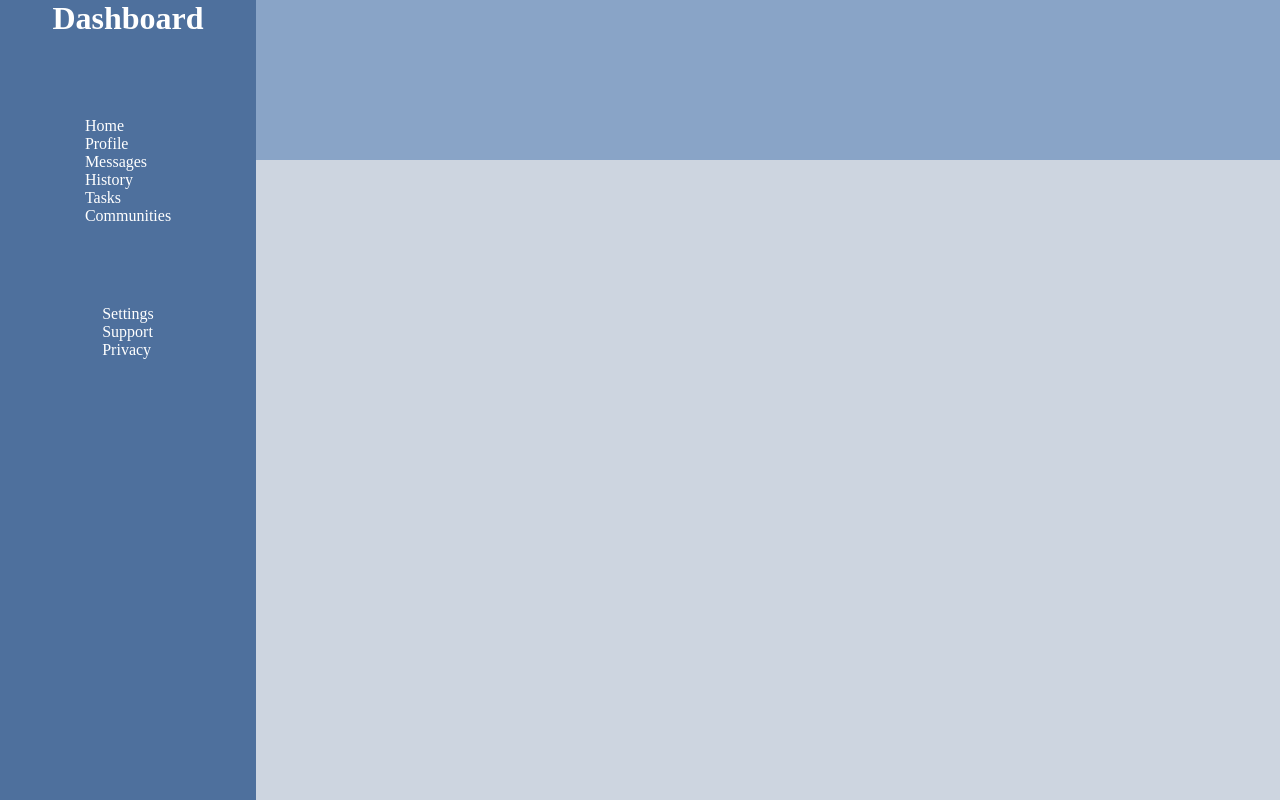
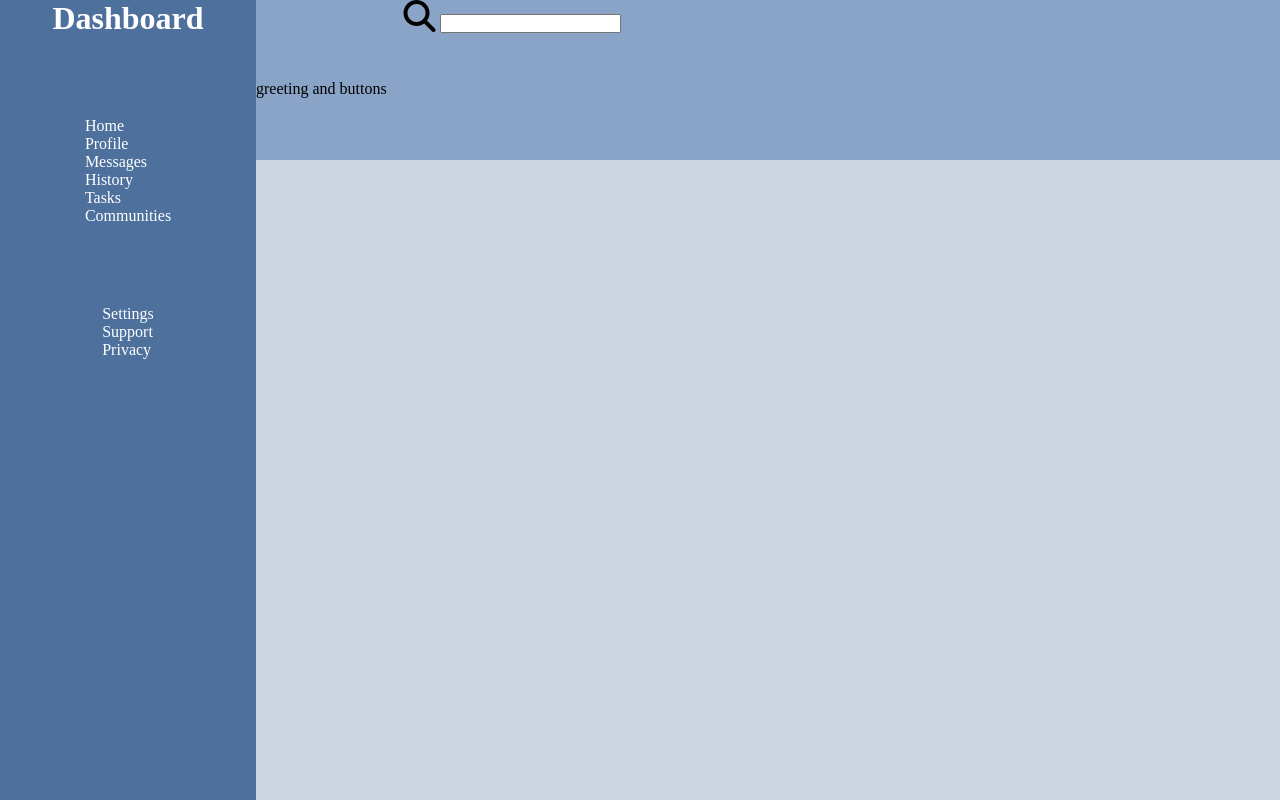
Before and after one commit to ryanortizwilliams/odin-dashboard, a plain HTML site: page index.html in a window 1280 px wide. Drawn offline with Linux system fonts and the light colour scheme.

Commit message:
Set up nav structure

```diff
--- a/index.html
+++ b/index.html
@@ -6,6 +6,10 @@
     <meta name="viewport" content="width=device-width, initial-scale=1.0" />
     <title>Odin Admin</title>
     <link rel="stylesheet" href="styles.css" />
+    <script
+      src="https://kit.fontawesome.com/2abed88443.js"
+      crossorigin="anonymous"
+    ></script>
   </head>
   <body>
     <div class="container">
@@ -30,7 +34,16 @@
           <li><a href="#">Privacy</a></li>
         </ul>
       </div>
-      <div class="nav"></div>
+      <div class="nav">
+        <div class="nav-top">
+          <div class="search-bar">
+            <i class="fa-solid fa-2x fa-magnifying-glass"></i>
+            <input class="search" type="search" />
+          </div>
+          <div></div>
+        </div>
+        <div class="nav-bottom">greeting and buttons</div>
+      </div>
 
       <div class="content"></div>
     </div>
--- a/styles.css
+++ b/styles.css
@@ -40,8 +40,29 @@ a {
   grid-column: 2/3;
   grid-row: 1/2;
   background-color: #89a4c7;
+  display: grid;
+  grid-template-columns: 1fr;
+  grid-template-rows: repeat(2, 1fr);
+}
+
+.nav-top {
+  display: flex;
+  grid-column: 1/2;
+}
+
+.search-bar {
+  width: 50%;
+  text-align: center;
 }
 
 .content {
   background-color: #cdd5e0;
 }
+
+/*
+Tentative color pallet
+    F5B17B orange
+    4E709D dark blue
+    89A4C7 light blue
+    CDD5E0 grey
+*/
```
